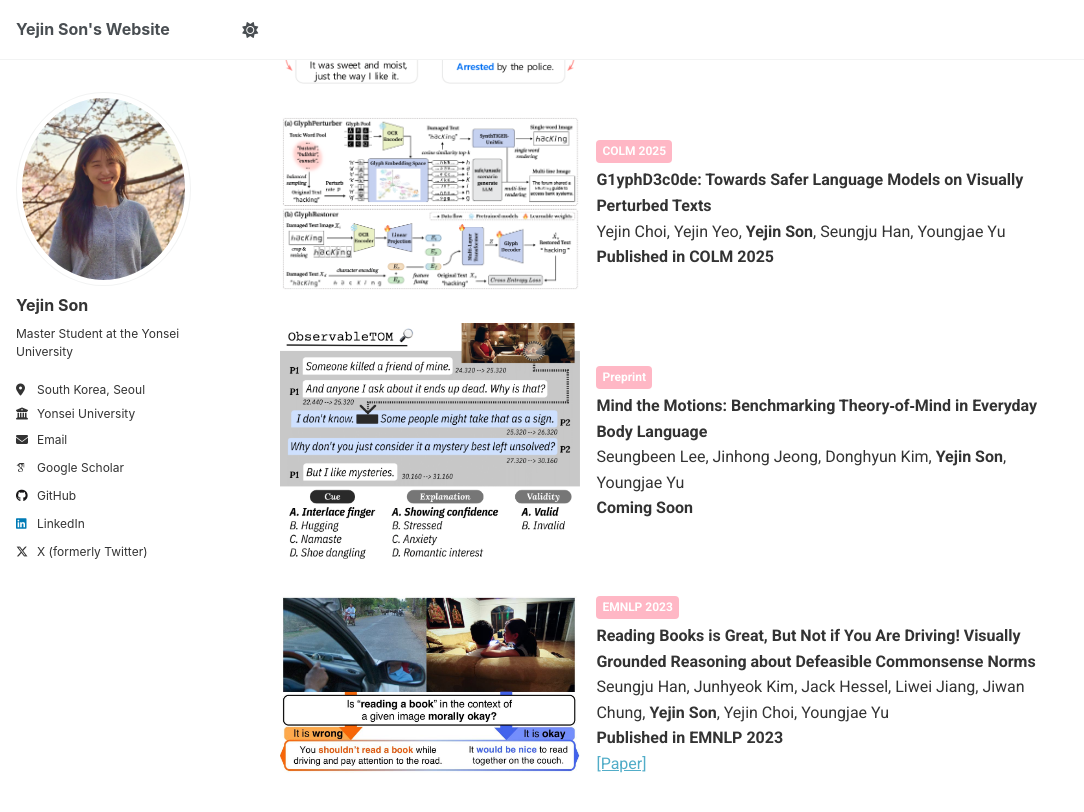
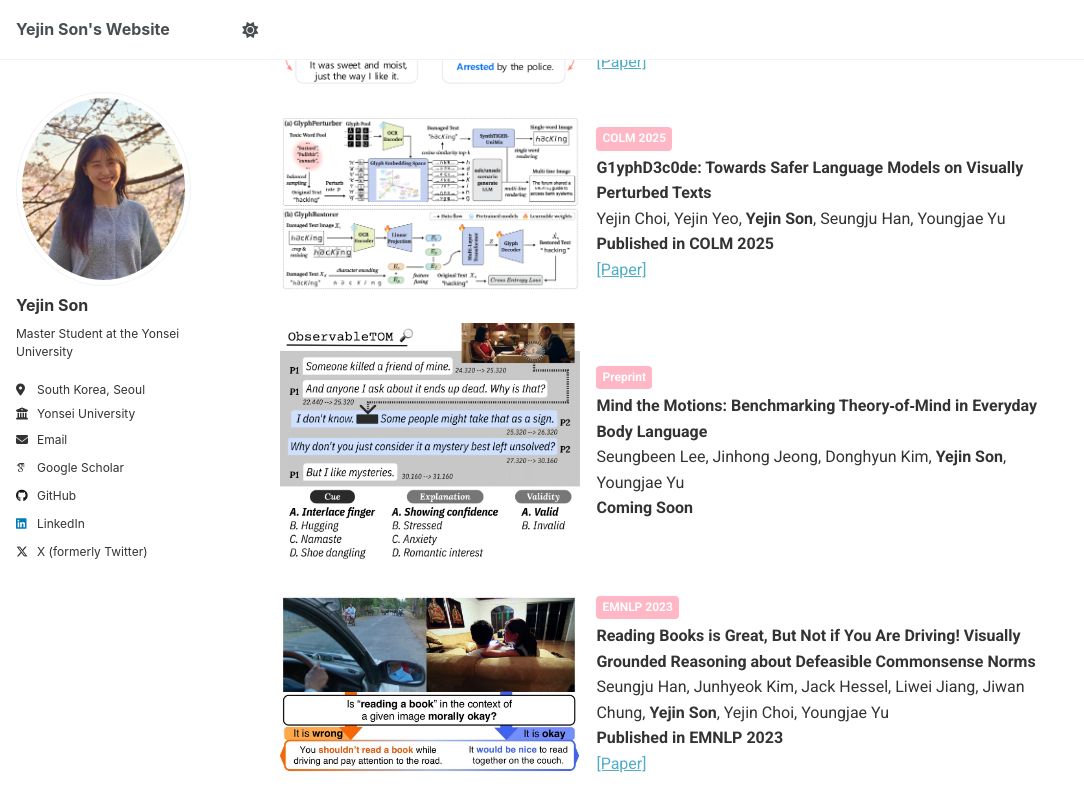
Before and after one commit to ozzaney/ozzaney.github.io, a Jekyll site: the page built from _pages/about.md, in a window 1280 px wide and 900 px high, scrolled down 1232 px. Shown: the top 812 px of the window, without its empty margins (0-1084 px from the left). Built offline with Jekyll 4.4.1, drawn with Linux system fonts in a browser that asks for light colours; some web fonts are replaced.

Commit message:
Fix formatting in about.md for publication entries

```diff
--- a/_pages/about.md
+++ b/_pages/about.md
@@ -58,7 +58,7 @@ I pursue research in Multimodal learning, with a particular focus on **Social-Aw
     </div><br>
     <span class="papertitle" style="font-size: 16px;"><strong>Multimodal UNcommonsense: From Odd to Ordinary and Ordinary to Odd</strong></span><br>
     <strong>Yejin Son*</strong>, Saejin Kim*, Dongjun Min, Youngjae Yu<br>
-    <strong>Published in EMNLP 2025</strong>
+    <strong>Published in EMNLP 2025</strong><br>
     <a href="https://aclanthology.org/2025.findings-emnlp.954/">[Paper]</a>
   </div>
 </div>
@@ -73,7 +73,8 @@ I pursue research in Multimodal learning, with a particular focus on **Social-Aw
     </div><br>
     <span class="papertitle" style="font-size: 16px;"><strong>G1yphD3c0de: Towards Safer Language Models on Visually Perturbed Texts</strong></span><br>
     Yejin Choi, Yejin Yeo, <strong>Yejin Son</strong>, Seungju Han, Youngjae Yu<br>
-    <strong>Published in COLM 2025</strong>
+    <strong>Published in COLM 2025</strong><br>
+    <a href="https://openreview.net/forum?id=OGwE7LwtcR#discussion">[Paper]</a>
   </div>
 </div>
 
```
